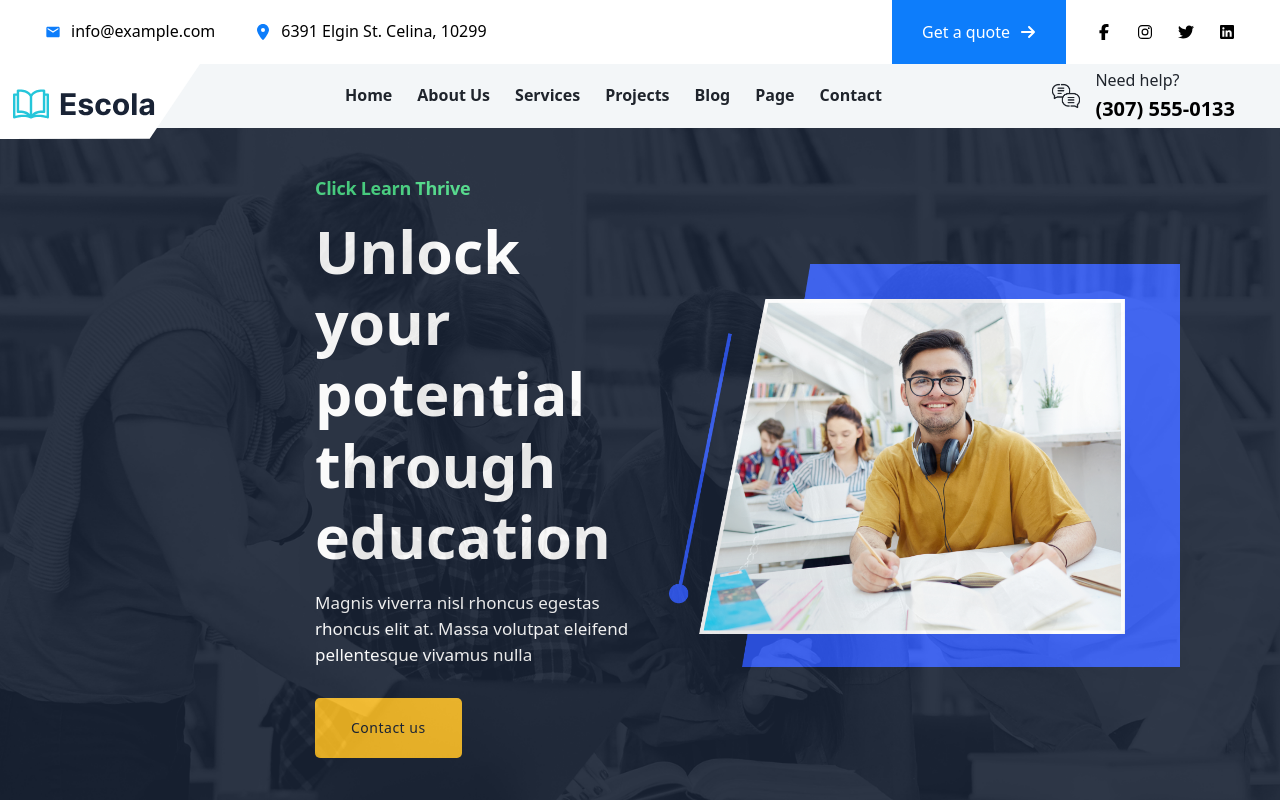
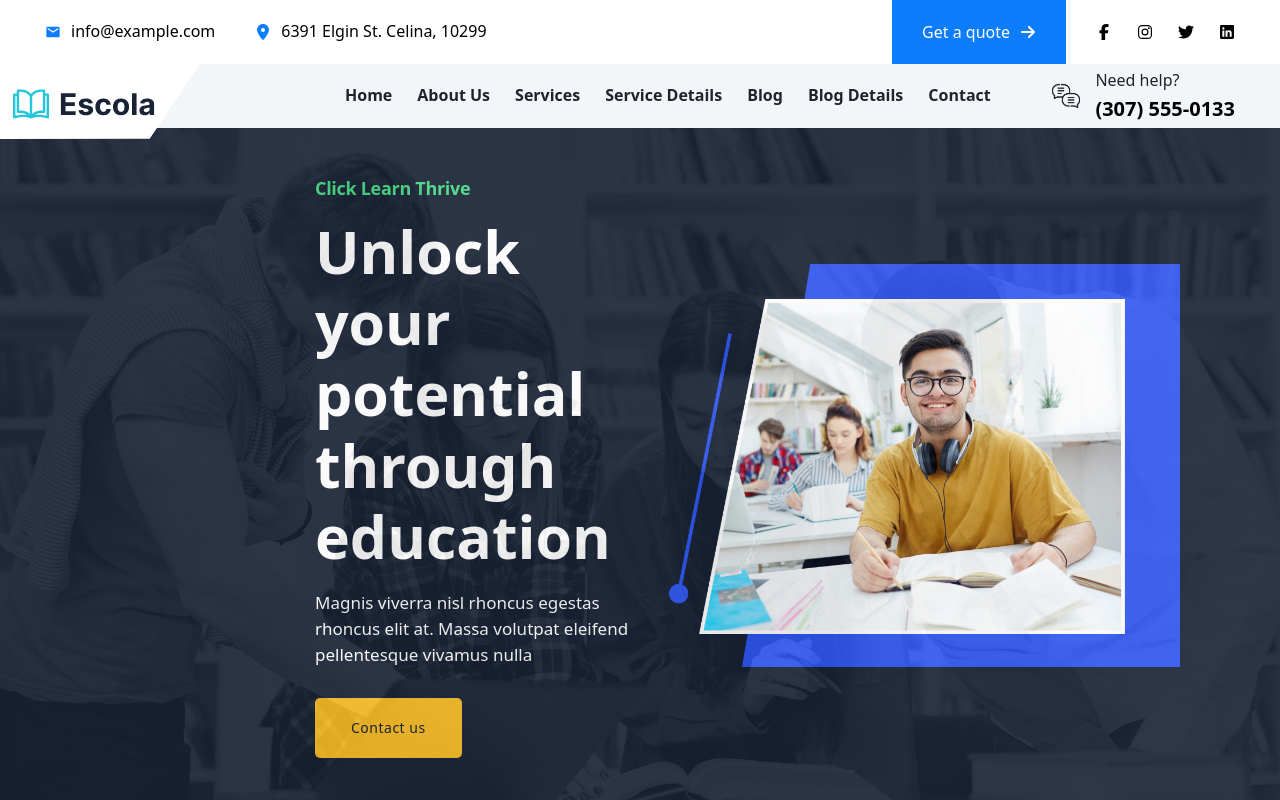
Before and after one commit to shourov223/Final-Exam, a Next.js app: page / in a window 1280 px wide. Shown: the top 800 px of the page. Built offline with nearby package versions, Linux system fonts and the light colour scheme.

Commit message:
project complite with responsive

```diff
--- a/src/components/home/Navbar.jsx
+++ b/src/components/home/Navbar.jsx
@@ -30,9 +30,9 @@ const Navbar = () => {
                         <List_item text={"Home"} href={"/"} />
                         <List_item text={"About Us"} href="/about" />
                         <List_item text={"Services"} href={"/service"} />
-                        <List_item text={"Projects"} href={"/"} />
+                        <List_item text={"Service Details"} href={"/servicedetails"} />
                         <List_item text={"Blog"} href={"/blog"} />
-                        <List_item text={"Page"} href={"/"} />
+                        <List_item text={"Blog Details"} href={"/blog-details"} />
                         <List_item text={"Contact"} href={"/contact"} />
                     </ul>
                     <div className="flex items-center gap-[15px] py-1 px-4 lg:px-0">
```
